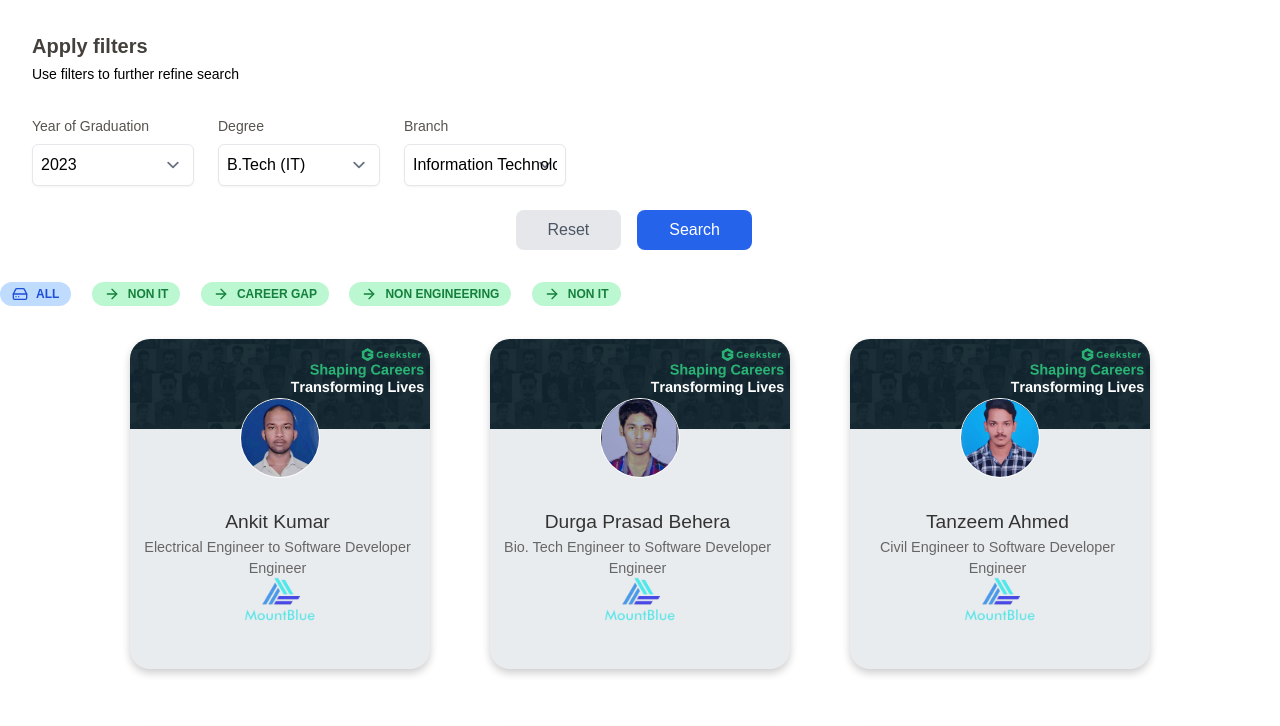
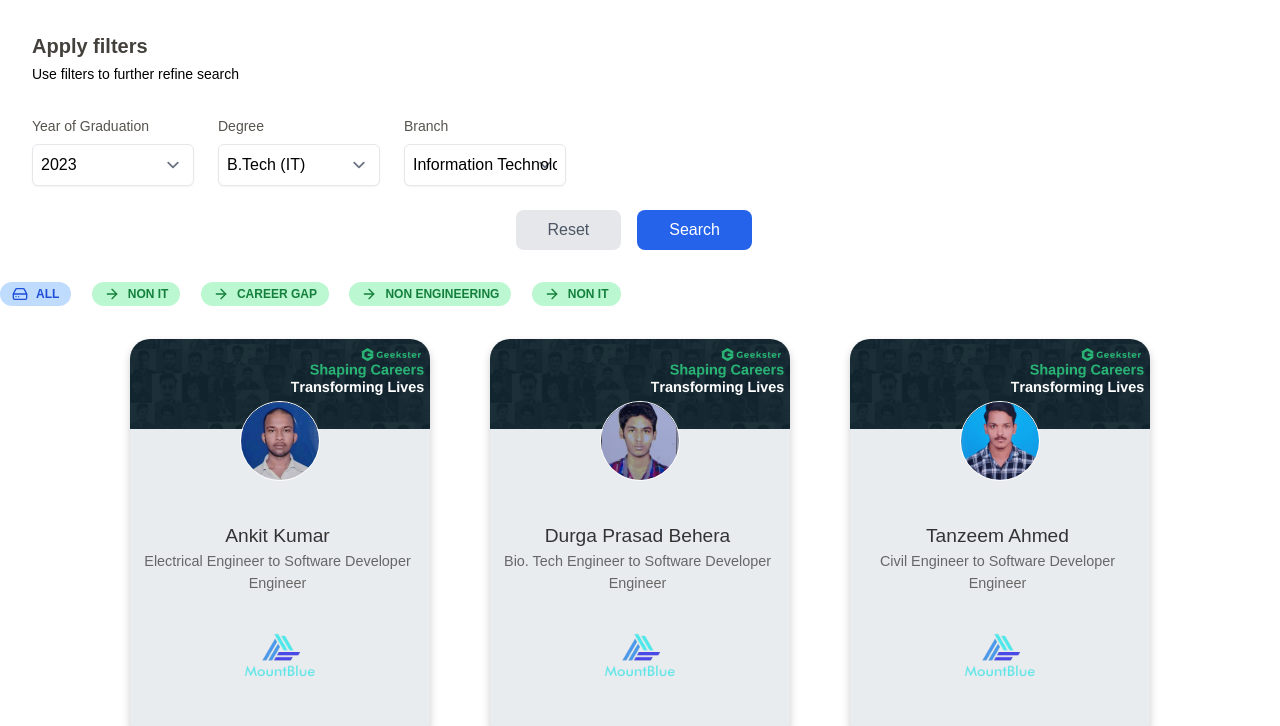
Before and after one commit to Furquan712/geeksterplace, a website: page index.html in a window 1280 px wide. Shown: the top 726 px of the page. Drawn offline with nearby package versions, Linux system fonts and the light colour scheme.

Commit message:
cord updated

```diff
--- a/index.html
+++ b/index.html
@@ -26,7 +26,7 @@ body {
 .card-container {
     position: relative;
     width: 300px; /* Adjust the width as needed */
-    height: 330px; /* Adjust the height as needed */
+    height: 400px; /* Adjust the height as needed */
     border-radius: 20px;
     overflow: hidden;
     box-shadow: 0 4px 8px rgba(0, 0, 0, 0.2);
@@ -59,7 +59,7 @@ body {
     height: 80px;
     border-radius: 50%;
     overflow: hidden;
-    margin-bottom: 10px;
+    margin-bottom: 75px;
     border: 1px solid #fff; /* Optional: adds a white border around the profile picture */
     position: absolute;
     margin-top: -122px;
@@ -82,7 +82,7 @@ body {
     font-size: 0.9rem;
 }
 .company-logo-container {
-    margin-top: -16px;
+    margin-top: 25px;
     margin-bottom: 16px; /* Adds space between the name and the logo */
 }
 
```
